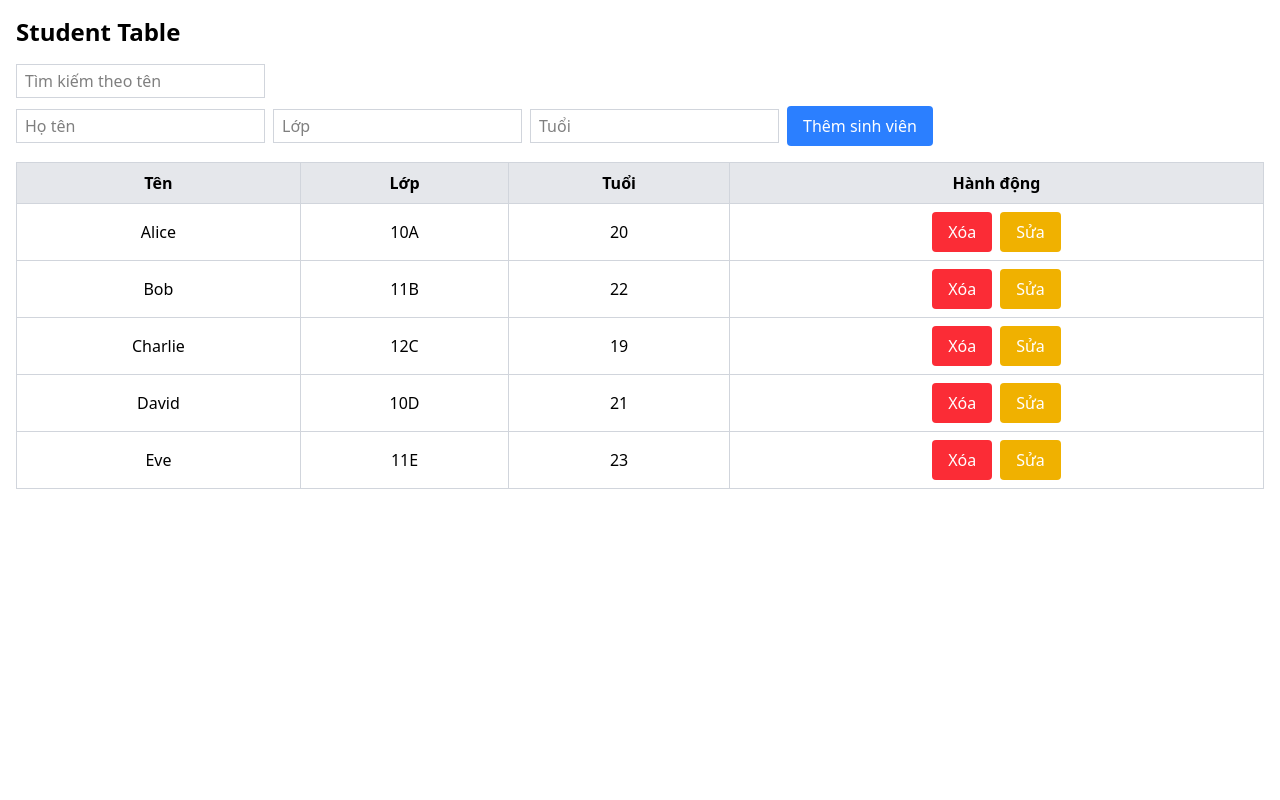
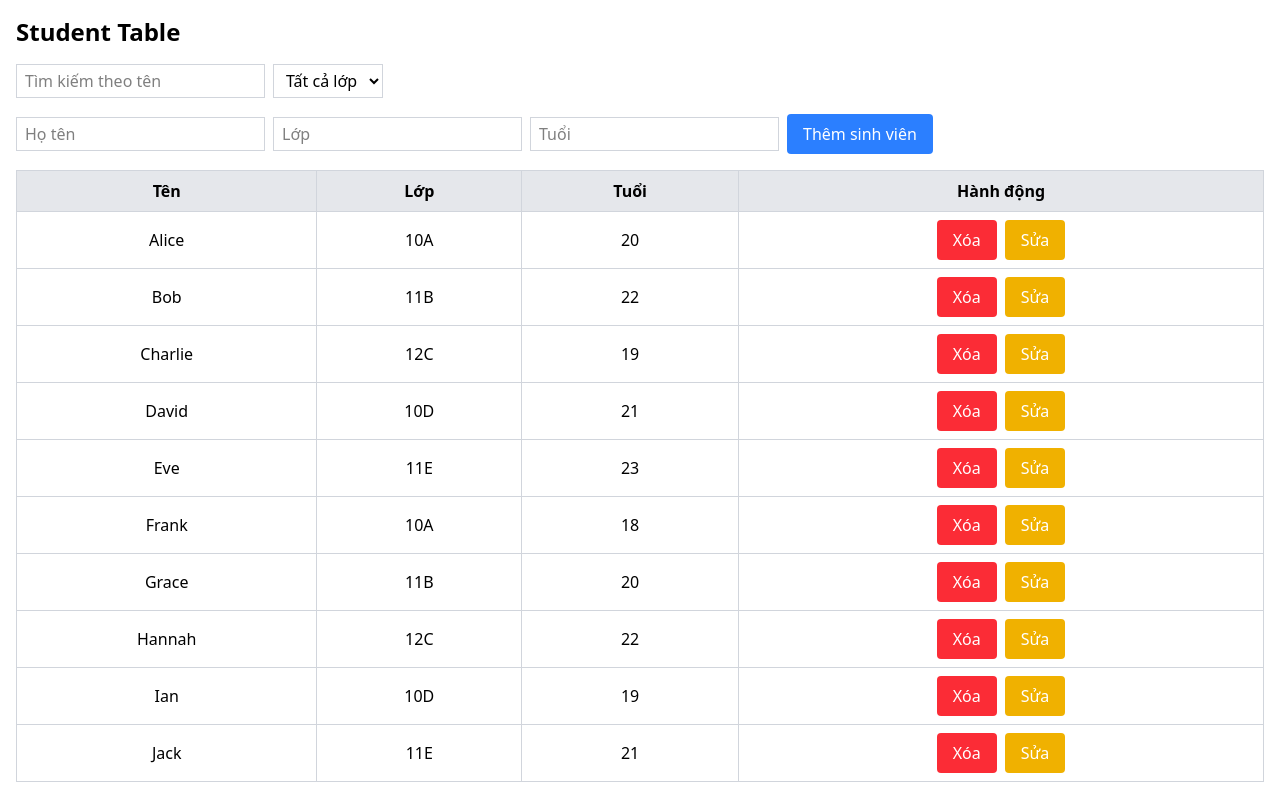
Before and after one commit to ptus04/PTGDUD_PhungVanTu_22637541_KtraTuan10, a React (Vite) app: page / in a window 1280 px wide. Built offline with nearby package versions, Linux system fonts and the light colour scheme.

Commit message:
feat: lọc sinh viên theo lớp

```diff
--- a/src/App.jsx
+++ b/src/App.jsx
@@ -8,10 +8,16 @@ function App() {
     { id: 3, name: 'Charlie', class: '12C', age: 19 },
     { id: 4, name: 'David', class: '10D', age: 21 },
     { id: 5, name: 'Eve', class: '11E', age: 23 },
+    { id: 6, name: 'Frank', class: '10A', age: 18 },
+    { id: 7, name: 'Grace', class: '11B', age: 20 },
+    { id: 8, name: 'Hannah', class: '12C', age: 22 },
+    { id: 9, name: 'Ian', class: '10D', age: 19 },
+    { id: 10, name: 'Jack', class: '11E', age: 21 },
   ]);
   const [newStudent, setNewStudent] = useState({ name: '', class: '', age: '' });
   const [editingStudent, setEditingStudent] = useState(null);
   const [searchKeyword, setSearchKeyword] = useState('');
+  const [classFilter, setClassFilter] = useState('');
 
   const handleDelete = (id) => {
     setStudents((prevStudents) => prevStudents.filter((student) => student.id !== id));
@@ -41,20 +47,35 @@ function App() {
   };
 
   const filteredStudents = students.filter((student) =>
-    student.name.toLowerCase().includes(searchKeyword.toLowerCase())
+    student.name.toLowerCase().includes(searchKeyword.toLowerCase()) &&
+    student.class.toLowerCase().includes(classFilter.toLowerCase())
   );
 
   return (
     <div className="p-4">
       <h1 className="text-2xl font-bold mb-4">Student Table</h1>
-      <div className="mb-4">
+      <div className="mb-4 flex items-center">
         <input
           type="text"
           placeholder="Tìm kiếm theo tên"
           value={searchKeyword}
           onChange={(e) => setSearchKeyword(e.target.value)}
-          className="border border-gray-300 px-2 py-1 mb-2"
+          className="border border-gray-300 px-2 py-1 mr-2"
         />
+        <select
+          value={classFilter}
+          onChange={(e) => setClassFilter(e.target.value)}
+          className="border border-gray-300 px-2 py-1"
+        >
+          <option value="">Tất cả lớp</option>
+          {[...new Set(students.map((student) => student.class))].map((className) => (
+            <option key={className} value={className}>
+              {className}
+            </option>
+          ))}
+        </select>
+      </div>
+      <div className="mb-4">
         <div>
           <input
             type="text"
```
Also changed, not shown: minhchung/cau7.png (added).
